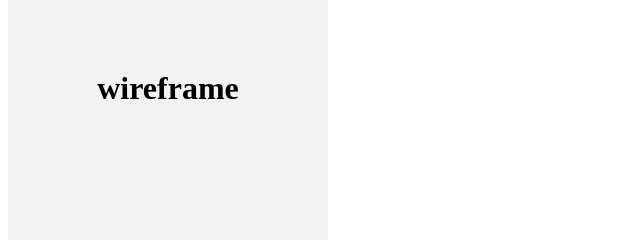
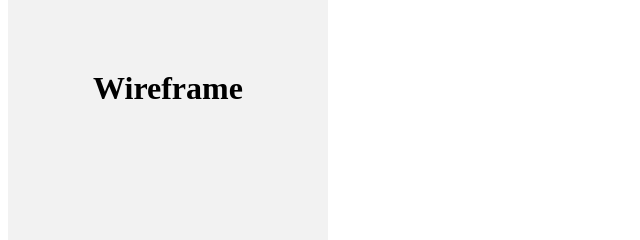
Before and after one commit to Charlotte577/Core-Studio-Interaction, a plain HTML site: page pages/project1.html in a window 1280 px wide. Shown: the part 434-674 px from the top of the page, 0-640 px from the left. Drawn offline with Linux system fonts and the light colour scheme.

Commit message:
Update project1.html

```diff
--- a/pages/project1.html
+++ b/pages/project1.html
@@ -25,7 +25,7 @@
 		<a href="Wireframe/wireframe.html">
 
 		<div class='section'>
-			<h1>wireframe</h1>
+			<h1>Wireframe</h1>
 		</div>
 	</a>
 
```
